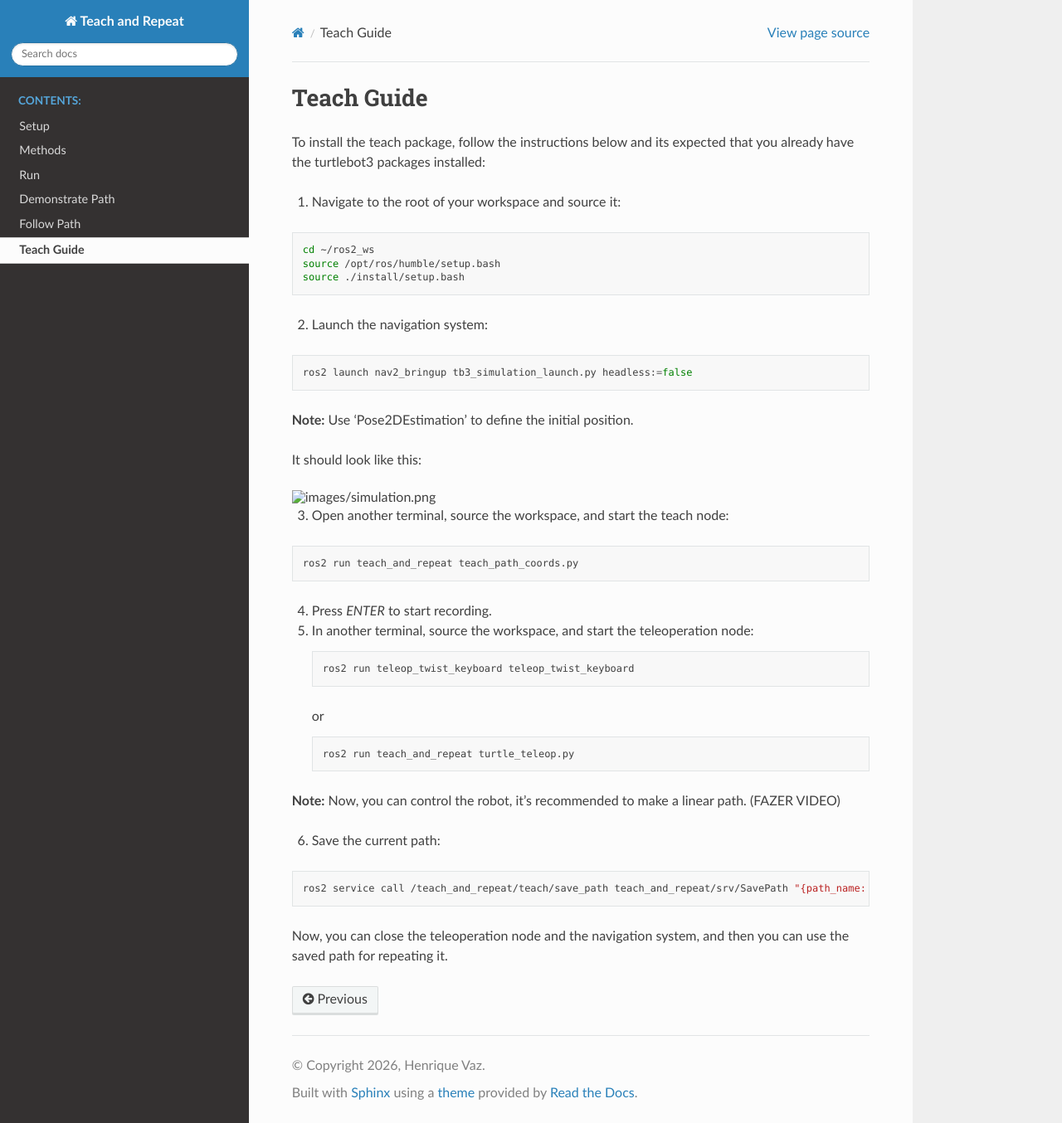
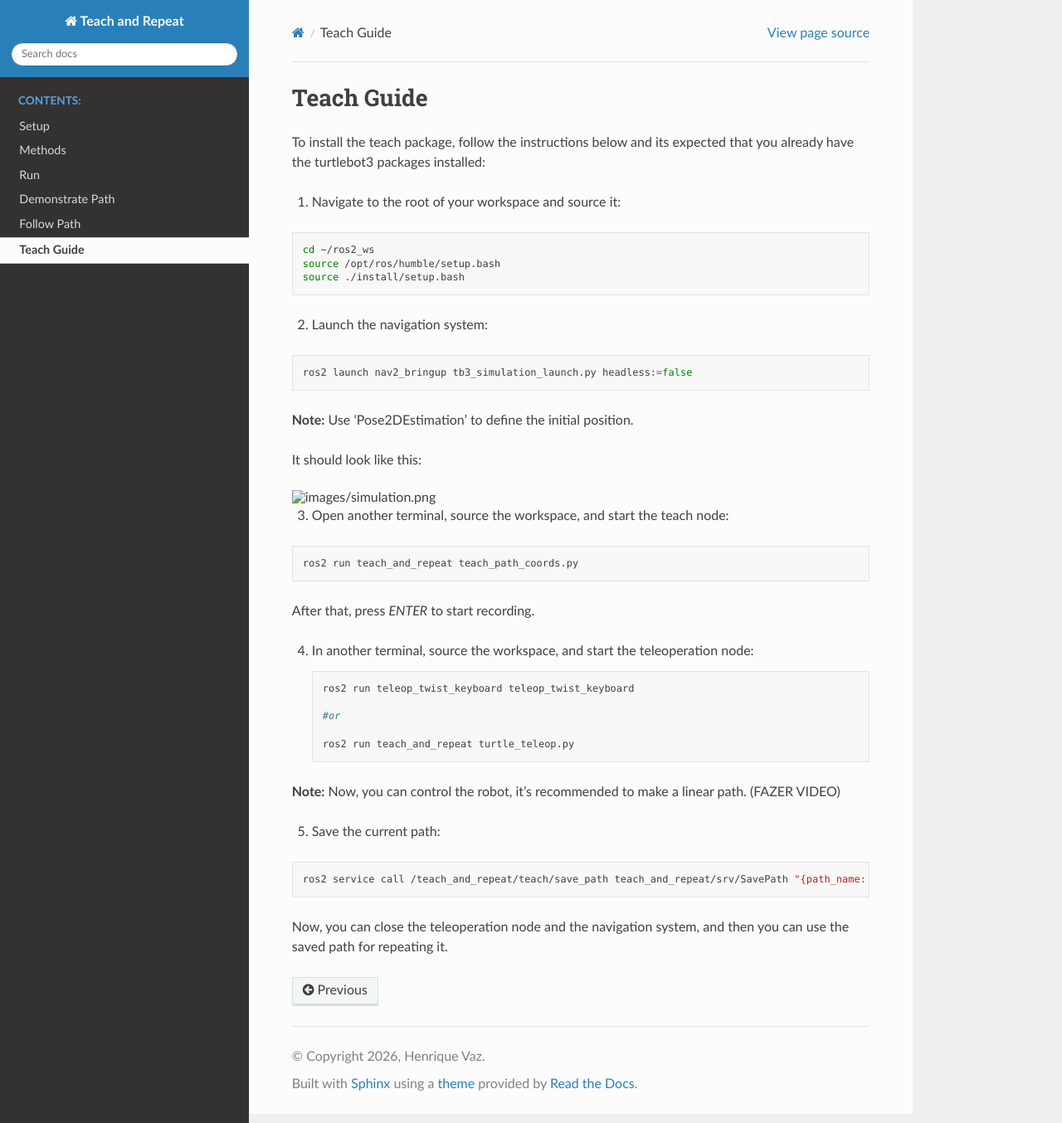
Before and after one commit to NavigationFURG/TeachandRepeat, a Sphinx documentation site: the page built from docs/teach.rst, in a window 1280 px wide and 1354 px high. Shown: the whole window at 83% size. Built offline with Sphinx 7.4.7 and the Read the Docs theme 3.1.0, drawn with Linux system fonts in a browser that asks for light colours.

Commit message:
:construction: change identation

```diff
--- a/docs/teach.rst
+++ b/docs/teach.rst
@@ -30,23 +30,21 @@ It should look like this:
 
    ros2 run teach_and_repeat teach_path_coords.py
 
-4. Press `ENTER` to start recording.
+After that, press `ENTER` to start recording.
 
-5. In another terminal, source the workspace, and start the teleoperation node:
+4. In another terminal, source the workspace, and start the teleoperation node:
 
    .. code-block:: bash
 
       ros2 run teleop_twist_keyboard teleop_twist_keyboard
 
-   or
-
-   .. code-block:: bash
+      #or
 
       ros2 run teach_and_repeat turtle_teleop.py
 
 **Note:** Now, you can control the robot, it's recommended to make a linear path. (FAZER VIDEO)
 
-6. Save the current path:
+5. Save the current path:
 
 .. code-block:: bash
 
```
